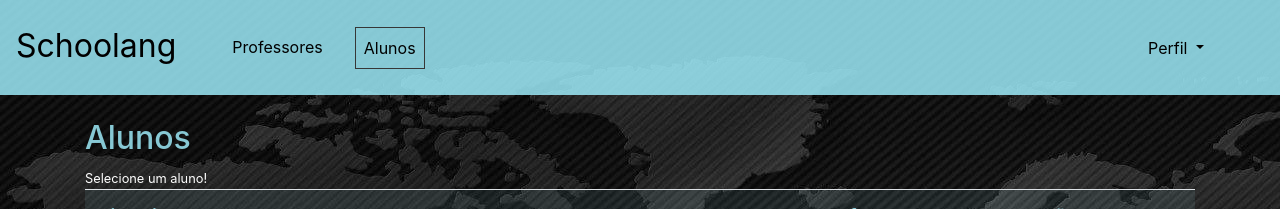
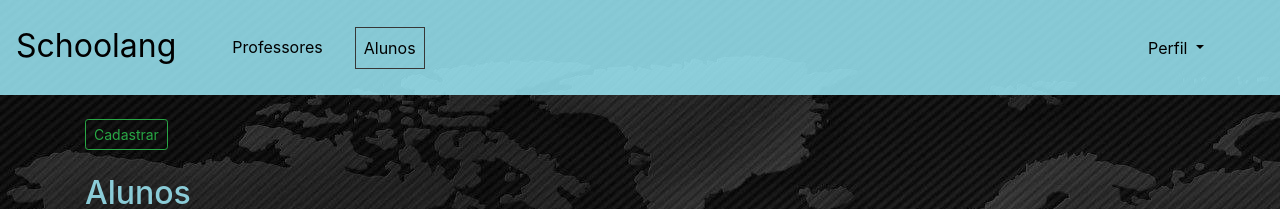
Before and after one commit to Th-Lima/Schoolang-Angular-dotNETCore, an Angular app in the folder Schoolang/: page /alunos in a window 1280 px wide. Shown: the top 209 px of the page. Built offline with nearby package versions, Linux system fonts and the light colour scheme; no server answers.

Commit message:
Implementing register student

```diff
--- a/Schoolang/src/app/components/student/student.component.html
+++ b/Schoolang/src/app/components/student/student.component.html
@@ -35,6 +35,9 @@
 
   </div>
   <div [ngClass]="{'col-sm-6': studentSelected, 'col-sm-12': !studentSelected}">
+    <br>
+    <button class="btn btn-sm btn-outline-success" (click)="registerStudent()"> Cadastrar</button>
+    <br>
     <app-tittle [tittle]="tittle"></app-tittle>
     <small style="color: white;">Selecione um aluno!</small>
     <table class="table table-hover">
--- a/Schoolang/src/app/components/student/student.component.ts
+++ b/Schoolang/src/app/components/student/student.component.ts
@@ -42,6 +42,11 @@ export class StudentComponent implements OnInit {
     );
   }
 
+  registerStudent(): void{
+    this.studentSelected = new Student();
+    this.studentForm.patchValue(this.studentSelected);
+  }
+
   openModal(template: TemplateRef<any>): void {
     this.modalRef = this.modalService.show(template);
   }
```
